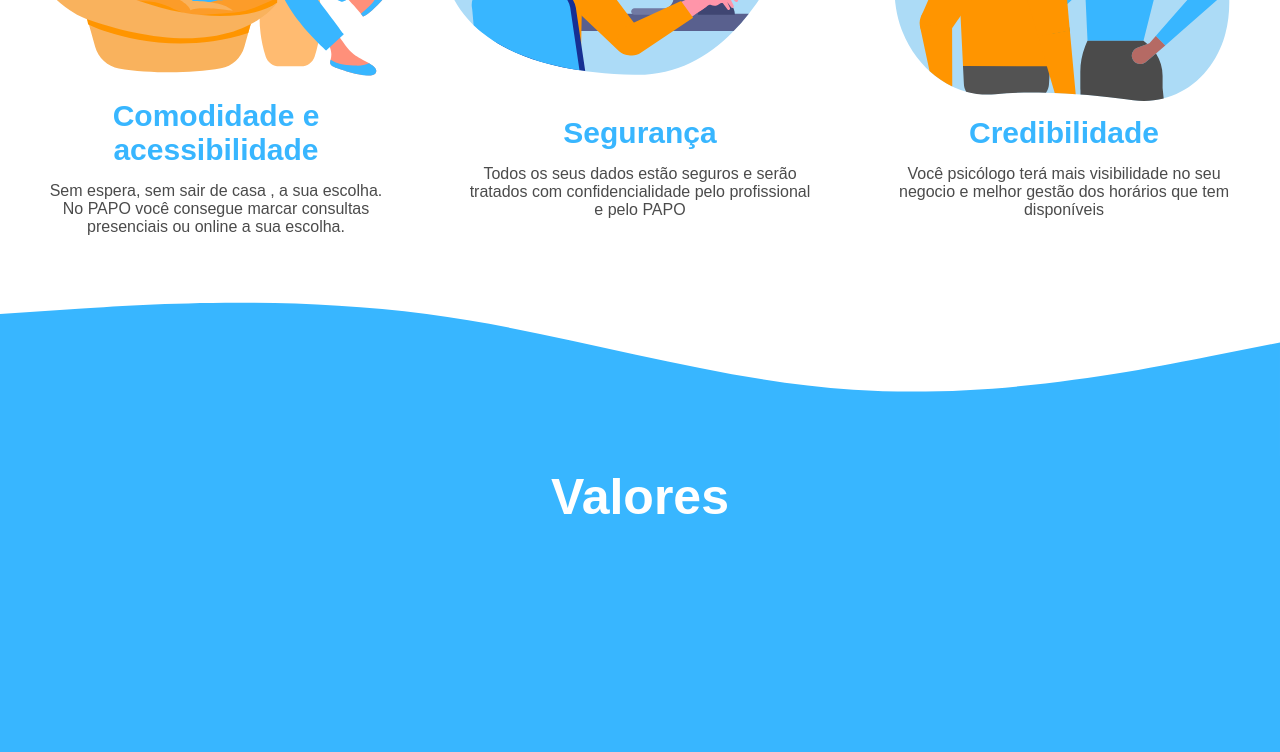
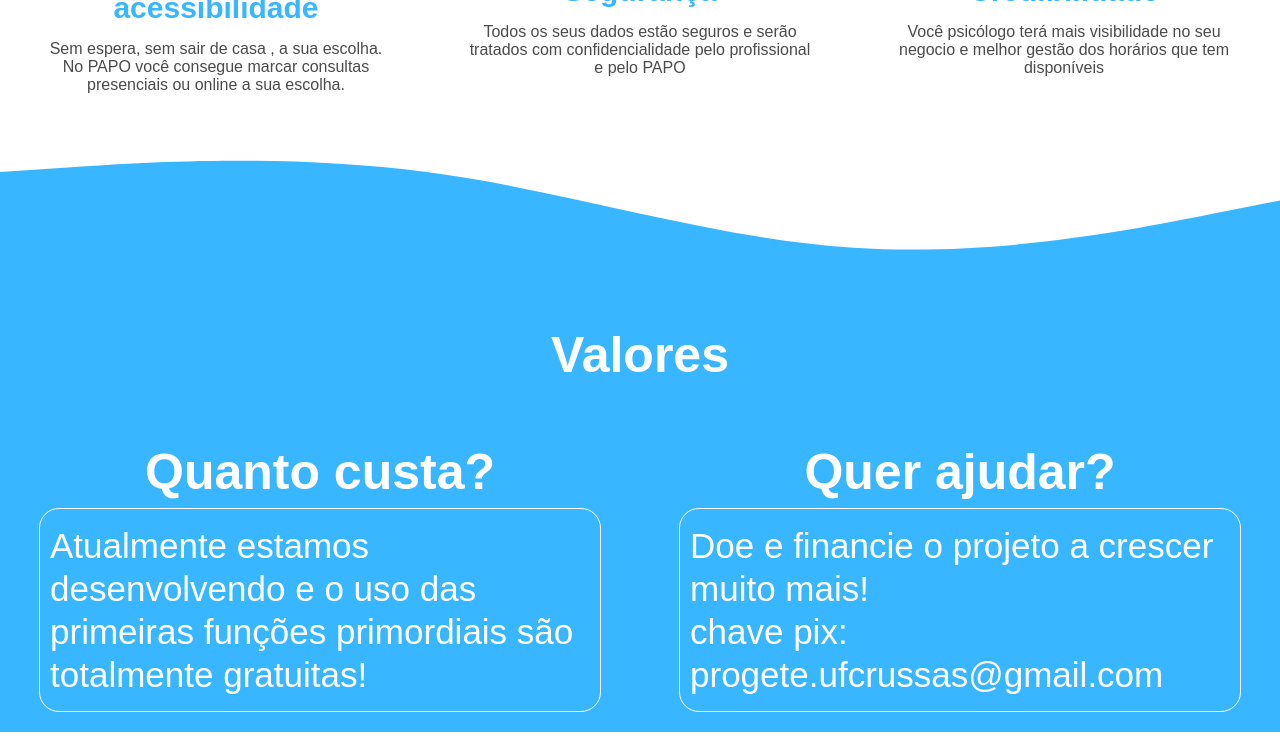
Before and after one commit to ProgeteUFCRUSSAS/PAPO, a React (Vite) app: page / in a window 1280 px wide. Shown: the part 2000-2752 px from the top of the page. Built offline with nearby package versions, Linux system fonts and the light colour scheme; no server answers.

Commit message:
feat: - Ajustes de estilização - Eliminando importações desnecessárias - Corrigindo erros de escrita de código

```diff
--- a/src/components/Footer/styles.ts
+++ b/src/components/Footer/styles.ts
@@ -9,6 +9,10 @@
   flex-direction: column;
   align-items: center;
   justify-content: space-between;
+
+  @media (max-width: 600px) {
+    gap: 50px;
+  }
 `
 
 export const SectionLinks = styled.div`
@@ -36,6 +40,13 @@
       color: #ffff;
     }
   }
+
+  @media (max-width: 600px) {
+    flex-direction: column;
+    align-items: start;
+    justify-content: center;
+    margin-left: 30px;
+  }
 `
 
 export const SectionCopyright = styled.div`
@@ -61,6 +72,13 @@
     font-weight: 800;
     color: #ffff;
   }
+
+  @media (max-width: 600px) {
+    flex-direction: column;
+    align-items: start;
+    justify-content: center;
+    margin-left: 30px;
+  }
 `
 
 export const RedesSociais = styled.div`
--- a/src/components/Layout/Header/styles.ts
+++ b/src/components/Layout/Header/styles.ts
@@ -3,12 +3,10 @@
 export const HeaderContainer = styled.header`
   max-width: 100vw;
   height: 70px;
-  z-index: 2;
 
   display: flex;
   align-items: center;
   justify-content: space-between;
-  margin: 0 35px;
   margin-bottom: 35px;
 
   .mobile {
--- a/src/components/MenuMobile/styles.ts
+++ b/src/components/MenuMobile/styles.ts
@@ -1,4 +1,4 @@
-import styled, { css } from "styled-components";
+import styled, { css } from 'styled-components'
 
 interface IContainerProps {
   isVisible: boolean
@@ -7,8 +7,8 @@
 export const Container = styled.section<IContainerProps>`
   position: absolute;
   backdrop-filter: blur(3px);
-  width: 100%;
-  height: 100%;
+  max-width: 100vw;
+  height: 100vh;
   top: 0;
   left: 0;
   right: 0;
@@ -18,50 +18,56 @@
   align-items: center;
   justify-content: center;
   color: #fff;
-  background: rgb(23,25,35);
-  background: linear-gradient(172deg, rgba(23,25,35,1) 0%, rgba(23,25,35,0.70) 100%);
+  background: rgb(23, 25, 35);
+  background: linear-gradient(
+    172deg,
+    rgba(23, 25, 35, 1) 0%,
+    rgba(23, 25, 35, 0.7) 100%
+  );
 
   opacity: 0;
   pointer-events: none;
   transform: translateY(50px);
 
-  transition: .5s;
+  transition: 0.5s;
 
-  >svg{
+  > svg {
     position: absolute;
     top: 1rem;
     right: 1rem;
     transform: rotate(45deg);
-    transition: .7s;
+    transition: 0.7s;
   }
 
-  nav{
+  nav {
     display: flex;
     align-items: center;
     justify-content: center;
     flex-direction: column;
     gap: 2rem;
     transform: scale(0.7);
-    transition: .7s;
+    transition: 0.7s;
   }
 
-  a{
+  a {
     cursor: pointer;
     text-decoration: none;
     color: #fff;
     font-size: 25px;
   }
 
-  ${({isVisible}) => isVisible && css`
+  ${({ isVisible }) =>
+    isVisible &&
+    css`
       opacity: 1;
       pointer-events: auto;
       transform: translateY(0px);
 
-    >svg{
+      > svg {
         transform: rotate(0deg);
       }
 
-    nav{
+      nav {
         transform: scale(1);
       }
     `}
--- a/src/components/Valores/index.tsx
+++ b/src/components/Valores/index.tsx
@@ -1,21 +1,24 @@
-import { ContentBox } from '../HomeContent/styles'
-import { Card, LabelCard } from './styles'
+import { Card, LabelCard, ContainerValores, TextContainer } from './styles'
 
 export default function Valores() {
   return (
-    <ContentBox>
+    <ContainerValores>
       <Card>
         <LabelCard>Quanto custa?</LabelCard>
+        <TextContainer>
           <p>
             Atualmente estamos desenvolvendo e o uso das primeiras funções
             primordiais são totalmente gratuitas!
           </p>
+        </TextContainer>
       </Card>
       <Card>
         <LabelCard>Quer ajudar?</LabelCard>
+        <TextContainer>
           <p>Doe e financie o projeto a crescer muito mais!</p>
           <p>chave pix: progete.ufcrussas@gmail.com</p>
+        </TextContainer>
       </Card>
-    </ContentBox>
+    </ContainerValores>
   )
 }
--- a/src/components/Valores/styles.ts
+++ b/src/components/Valores/styles.ts
@@ -1,29 +1,33 @@
 import styled from 'styled-components'
 
+export const ContainerValores = styled.div`
+  width: 100%;
+  height: 100%;
+  margin-top: 3.125rem;
+  gap: 0;
+  display: flex;
+  align-items: center;
+  justify-content: space-around;
+  flex-wrap: wrap;
+
+  @media (max-width: 600px) {
+    flex-direction: column;
+  }
+`
+
 export const Card = styled.div`
-  position: relative;
   width: 35.1231rem;
-  height: 15.6513rem;
-  border-radius: 1.25rem;
-  border: 0.0625rem solid #ffffff;
-  padding: 0.925rem 0.625rem;
-
   display: flex;
   align-items: center;
   flex-direction: column;
+  gap: 10px;
 
-  p {
-    font: Ubuntu;
-    font-weight: 400;
-    size: 2.8669rem;
-    line-height: 3.0088rem;
+  @media (max-width: 600px) {
+    width: 90%;
   }
 `
 
 export const LabelCard = styled.span`
-  position: absolute;
-  top: -6.25rem;
-  left: 0.625rem;
   font-family: Ubuntu, sans-serif;
   font-size: 3.125rem;
   font-weight: 700;
@@ -31,3 +35,33 @@
   text-align: center;
   color: rgba(255, 255, 255, 1);
 `
+
+export const TextContainer = styled.div`
+  width: 35.1231rem;
+  border-radius: 1.25rem;
+  border: 0.0625rem solid #ffffff;
+  padding: 0.925rem 0.625rem;
+  margin-bottom: 20px;
+
+  display: flex;
+  align-items: center;
+  flex-direction: column;
+
+  p {
+    font-family: Ubuntu, sans-serif;
+    font-size: 2.1875rem;
+    font-weight: 400;
+    line-height: 2.6875rem;
+    text-align: left;
+    color: rgba(255, 255, 255, 1);
+  }
+
+  @media (max-width: 600px) {
+    width: 90%;
+
+    p {
+      font-size: 25px;
+      text-align: justify;
+    }
+  }
+`
--- a/src/pages/Home/index.tsx
+++ b/src/pages/Home/index.tsx
@@ -2,11 +2,9 @@
   AboutContent,
   HomeContent,
   TextContent,
-  Title,
   ContainerDefault
 } from './style'
 import { Footer } from '../../components/Footer'
-import { Hero } from '../../components/HomeHero'
 import Waves from '../../assets/waves.svg'
 import Peoples from '../../assets/psicologa.svg'
 import Atendent from '../../assets/atendent.svg'
@@ -32,17 +30,24 @@
         <img src={Waves} alt="Imagem background ondas" className="waves" />
       </HomeContent>
 
-      <AboutContent className="About">
-        <Title textColor="primary">Como funciona o atendimento online?</Title>
+      <ContainerDefault textColor="primary" backgroundColor="">
+        <p className="text-container">Como funciona o atendimento online?</p>
+
+        <div className="about">
           <div className="text-about-area">
             <p>
-            No PAPO você encontra um ambiente 100% seguro, exclusivo para o seu
-            atendimento. Somente você e o psicólogo tem acesso à sessão e aos
-            dados e informações trocados nela. <br /> <br />
+              No PAPO você encontra um ambiente 100% seguro, exclusivo para o
+              seu atendimento. Somente você e o psicólogo tem acesso à sessão e
+              aos dados e informações trocados nela.{' '}
+            </p>
+            <p>
+              {' '}
               Nenhuma sessão é gravada, respeitando o princípio da
               confidencialidade entre psicólogo e cliente.
-            <br />
-            <br />A segurança garantida pela terapia online permite que você
+            </p>
+
+            <p>
+              A segurança garantida pela terapia online permite que você
               converse com seu psicólogo de qualquer lugar conectado à internet,
               com tranquilidade.
             </p>
@@ -53,20 +58,21 @@
             alt="Imagem pessoa sentada com uso de um computador na mesa"
             width={400}
           />
-      </AboutContent>
+        </div>
+      </ContainerDefault>
 
-      <ContainerDefault textColor="">
+      <ContainerDefault textColor="" backgroundColor="primary">
         <p className="text-container">Beneficios da terapia online</p>
         <Benefits />
         <img src={Waves} alt="Imagem background ondas" className="waves" />
       </ContainerDefault>
 
-      <AboutContent>
-        <Title textColor="primary">Valores</Title>
-        {/* <Valores /> */}
-      </AboutContent>
+      <ContainerDefault textColor="primary" backgroundColor="">
+        <p className="text-container">Valores</p>
+        <Valores />
+      </ContainerDefault>
 
-      <ContainerDefault textColor="">
+      <ContainerDefault textColor="" backgroundColor="primary">
         <p className="text-container">Perguntas frequentes</p>
         <Faq />
       </ContainerDefault>
--- a/src/pages/Home/style.ts
+++ b/src/pages/Home/style.ts
@@ -2,6 +2,7 @@
 
 interface ITitleProps {
   textColor: string
+  backgroundColor: string
 }
 
 export const Title = styled.h1<ITitleProps>`
@@ -170,11 +171,12 @@
   }
 `
 
-export const AboutContent = styled(HomeContent)`
+export const AboutContent = styled.div`
   max-width: 100vw;
   background-color: #38b6ff;
-
   display: flex;
+  flex-direction: column;
+  gap: 20px;
   align-items: center;
   justify-content: space-around;
 
@@ -183,11 +185,11 @@
     height: 50%;
 
     max-width: 60rem;
-    margin: 0 auto
+    margin: 0 auto;
     display: flex;
-    flex-direction: column;
-    justify-content: flex-end;
     gap: 1.875rem;
+
+    padding: 10px;
   }
 
   p {
@@ -201,98 +203,89 @@
     color: #ffffff;
   }
 
-  @media(max-width: 1200px) {
+  @media (max-width: 1200px) {
     .text-about-area {
       width: 60%;
-      height: 60%
-
+      height: 60%;
     }
 
-    .Atendent{
-      width: 18em;
+    .Atendent {
+      width: 18rem;
     }
 
-    h1{
+    h1 {
       font-size: 3rem;
     }
 
     p {
-      font-size: 1.8rem; /* Reduza o tamanho da fonte para telas menores */
-      line-height: 2.5rem; /* Ajuste a altura da linha para telas menores */
+      font-size: 1.8rem;
+      line-height: 2.5rem;
     }
-
   }
 
-  @media (max-width: 919px){
-
-    .text-about-area{
+  @media (max-width: 919px) {
+    .text-about-area {
       order: 1;
       height: 80%;
     }
 
-    h1{
+    h1 {
       font-size: 2.2rem;
     }
 
-    p{
+    p {
       font-size: 1.6rem;
     }
 
-    .Atendent{
+    .Atendent {
       width: 15rem;
       order: 2;
     }
+  }
 
-    @media(max-width: 770px){
-
-    .text-about-area{
-      width: 100%
+  @media (max-width: 770px) {
+    .text-about-area {
+      width: 100%;
       height: 70%;
       order: 1;
-
     }
 
-    h1{
+    h1 {
       font-size: 2rem;
     }
 
-    p{
+    p {
       font-size: 1.4rem;
       line-height: 2rem;
     }
 
-    .Atendent{
+    .Atendent {
       height: 90%;
       width: 12rem;
       order: 2;
     }
   }
 
-  @media (max-width: 610px){
-
-    flex-direction: column;
-
-    .text-about-area{
+  @media (max-width: 610px) {
+    .text-about-area {
       width: 90%;
       row-gap: 10px;
       height: 20%;
       order: 1;
-
     }
 
-    h1{
+    h1 {
       font-size: 1rem;
       margin-left: 3px;
-
     }
 
-    p{
+    p {
       height: 280%;
       font-size: 0.8rem;
       line-height: 1rem;
     }
 
-    .Atendent{
+    .Atendent {
       width: 10rem;
       order: 2;
     }
@@ -304,6 +297,15 @@
   max-width: 100vw;
   display: flex;
   flex-direction: column;
+
+  ${props =>
+    props.backgroundColor === 'primary'
+      ? css`
+          background-color: #ffffff;
+        `
+      : css`
+          background-color: #38b6ff;
+        `}
 
   .text-container {
     font-family: 'Ruda', sans-serif;
@@ -329,6 +331,60 @@
     bottom: 0;
   }
 
+  .about {
+    display: flex;
+    margin-bottom: 20px;
+  }
+
+  .text-about-area {
+    display: flex;
+    flex-direction: column;
+    gap: 15px;
+    padding: 20px;
+  }
+
+  .text-about-area p {
+    font-family: 'Ruda', sans-serif;
+    font-style: normal;
+    font-weight: 900;
+    font-size: 30px;
+    line-height: 40px;
+    color: #ffffff;
+  }
+
+  @media (max-width: 800px) {
+    .text-about-area {
+      margin-bottom: 20px;
+    }
+
+    .text-about-area p {
+      font-size: 30px;
+      line-height: 30px;
+      text-align: center;
+    }
+
+    .about {
+      flex-direction: column;
+      align-items: center;
+    }
+  }
+
+  @media (max-width: 750px) {
+    .text-about-area {
+      margin-bottom: 20px;
+    }
+
+    .text-about-area p {
+      font-size: 20px;
+      line-height: 30px;
+    }
+
+    .about {
+      flex-direction: column;
+      align-items: center;
+    }
+  }
+
   @media (max-width: 455px) {
     .text-container {
       line-height: 50px;
```
Also changed, not shown: src/components/Footer/index.tsx (+0 -31 lines). Lines whose indentation alone changed are shown as unchanged.
